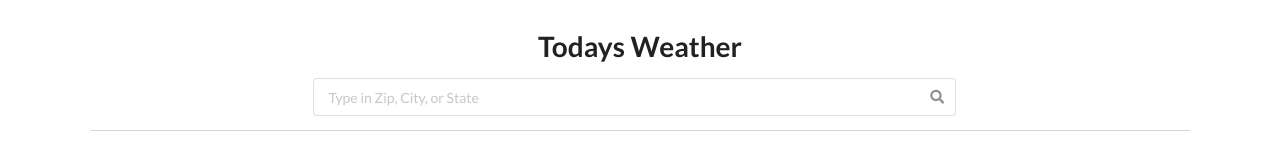
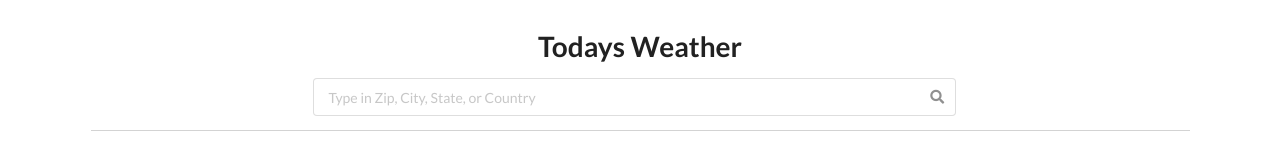
Before and after one commit to Ayoitsjason/WeatherApp, a React (Create React App) app: page / in a window 1280 px wide. Shown: the top 157 px of the page. Built offline with nearby package versions, Linux system fonts and the light colour scheme; no server answers.

Commit message:
extra styling to li tags inside search history

```diff
--- a/src/components/Search.js
+++ b/src/components/Search.js
@@ -19,7 +19,7 @@ const Search = ({ submitSearch }) => {
           onChange={(e) => {
             setTerm(e.target.value);
           }}
-          placeholder="Type in Zip, City, or State"
+          placeholder="Type in Zip, City, State, or Country"
         />
         <i className="search icon"></i>
       </div>
--- a/src/components/SearchHistory.js
+++ b/src/components/SearchHistory.js
@@ -4,7 +4,14 @@ const SearchHistory = ({ weatherRecord }) => {
   const renderRecord = weatherRecord.map((obj) => {
     if (obj.name !== undefined) {
       return (
-        <li style={{}} key={obj.id}>
+        <li
+          style={{
+            border: ".5px solid lightgrey",
+            margin: ".5rem",
+            padding: ".25rem",
+          }}
+          key={obj.id}
+        >
           {obj.name} {obj.temp} F
         </li>
       );
```
